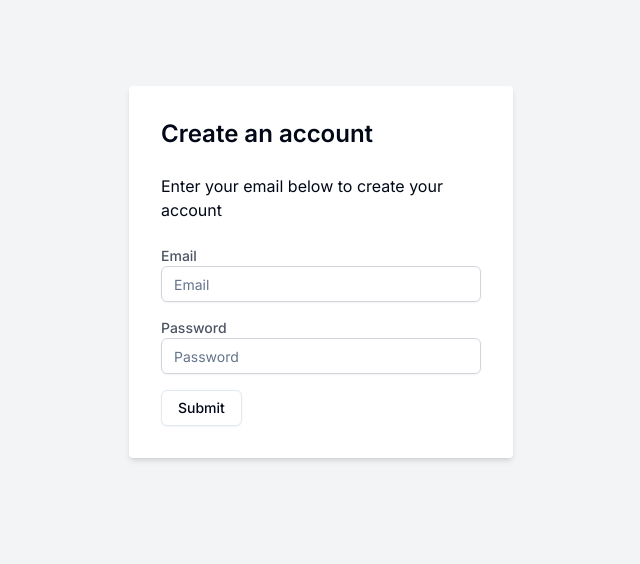
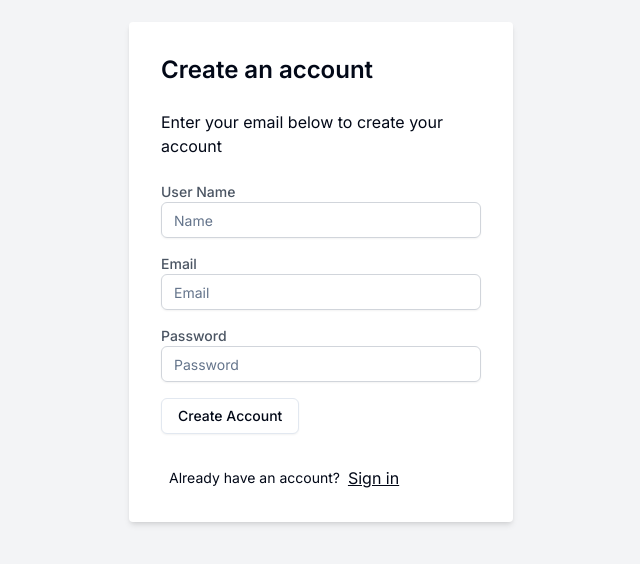
Before and after one commit to VIGNESH-2406/rto-space-fe, a Next.js app: page /register in a window 1280 px wide. Shown: the part 128-692 px from the top of the page, without its empty margins (319-959 px from the left). Built offline with nearby package versions, Linux system fonts and the light colour scheme.

Commit message:
auth functionality with toasts and added username field

```diff
--- a/app/layout.js
+++ b/app/layout.js
@@ -1,5 +1,6 @@
 import { Inter } from "next/font/google";
 import "@/styles/globals.css";
+import { Toaster } from "@/components/ui/toaster"
 
 const inter = Inter({ subsets: ["latin"] });
 
@@ -11,7 +12,10 @@ export const metadata = {
 export default function RootLayout({ children }) {
   return (
     <html lang="en">
-      <body className={inter.className} style={{height: '100vh'}}>{children}</body>
+      <body className={inter.className}
+        style={{ height: '100vh' }}>{children}
+        <Toaster />
+      </body>
     </html>
   );
 }
--- a/app/login/page.js
+++ b/app/login/page.js
@@ -7,6 +7,8 @@ import { z } from 'zod';
 import axios from 'axios';
 import { Button } from '@/components/ui/button';
 import { Input } from '@/components/ui/input';
+import Link from 'next/link';
+import { useToast } from "@/components/ui/use-toast"
 
 // Define Zod schema for form validation
 const schema = z.object({
@@ -15,12 +17,14 @@ const schema = z.object({
     const isValidEmail = /\S+@\S+\.(com|in)$/.test(data);
     return isValidEmail || 'Invalid email format';
   }),
-  password: z.string().min(3),
+  password: z.string().min(6),
 
 });
 
 const Login = () => {
   const router = useRouter();
+  const { toast } = useToast()
+
   const { handleSubmit, register, formState: { errors } } = useForm({
     resolver: zodResolver(schema),
   });
@@ -28,18 +32,31 @@ const Login = () => {
   const onSubmit = async (data) => {
     // Make API call to your backend with the provided credentials
     try {
-      const response = await axios.post('http://localhost:3005/api/login', data);
+      const response = await axios.post('http://localhost:3027/api/login', data);
 
-      if (response.ok) {
+      if (response.data.success) {
         // Redirect to the dashboard or another page upon successful login
-        router.push('/dashboard');
+        toast({
+          title: "Login Success",
+          description: response.data.success,
+        })
+        router.push('/');
       } else {
-        // Handle login failure, show error message, etc.
-        console.error('Login failed');
+
+        toast({
+          title: "Login Failed",
+          description: response.data.error,
+        })
+
         router.push('/register');
       }
     } catch (error) {
-      console.error('Error during login:', error);
+      // Handle login failure, show error message, etc.
+      toast({
+        title: "Login Failed",
+        description: error.response.data.message,
+      })
+      console.error('Error during login:',  error.response.data.message);
     }
   };
 
@@ -80,88 +97,18 @@ const Login = () => {
           </div>
 
           <Button type="submit" variant="outline">
-            Submit
+            Login
           </Button>
         </form>
+        <div className='flex items-center mt-8 ml-2'>
+          <p className='text-sm'>Don't have an account?</p>
+          <Link href="/register">
+            <p className="ml-2 underline">Register</p>
+          </Link>
+        </div>
       </div>
     </div>
   );
 };
 
 export default Login;
-
-
-// "use client"
-
-// import React, { useState } from 'react';
-// import { useRouter } from 'next/navigation';
-// import { Button } from "@/components/ui/button"
-// import { Input } from "@/components/ui/input"
-// import axios from "axios"
-
-// const Login = () => {
-//     const router = useRouter();
-//     const [username, setUsername] = useState('');
-//     const [password, setPassword] = useState('');
-
-//     const handleUsernameChange = (e) => {
-//         setUsername(e.target.value);
-//     };
-
-//     const handlePasswordChange = (e) => {
-//         setPassword(e.target.value);
-//     };
-
-//     const handleSubmit = async (e) => {
-//         e.preventDefault();
-//         // Make API call to your backend with the provided credentials
-//         try {
-//             const response = await axios.post('http://localhost:3005/api/login', {
-//                 username, password
-//             });
-
-//             if (response.ok) {
-//                 // Redirect to the dashboard or another page upon successful login
-//                 router.push('/dashboard');
-//             } else {
-//                 // Handle login failure, show error message, etc.
-//                 console.error('Login failed');
-//                 router.push('/register');
-
-//             }
-//         } catch (error) {
-//             console.error('Error during login:', error);
-//         }
-//     };
-
-//     return (
-//         <div className="min-h-screen flex items-center justify-center bg-gray-100">
-//             <div className="bg-white p-8 rounded shadow-md w-96">
-//                 <h1 className="text-2xl font-semibold mb-6">Login</h1>
-//                 <form onSubmit={handleSubmit}>
-//                     <div className="mb-4">
-//                         <label htmlFor="username" className="block text-sm font-medium text-gray-600">
-//                             Username
-//                         </label>
-
-//                         <Input type="email" placeholder="Email" value={username} onChange={handleUsernameChange} />
-//                     </div>
-//                     <div className="mb-4">
-//                         <label htmlFor="password" className="block text-sm font-medium text-gray-600">
-//                             Password
-//                         </label>
-
-//                         <Input type="password" placeholder="Password" value={password} onChange={handlePasswordChange} />
-
-//                     </div>
-
-//                     <Button type="submit" variant="outline">
-//                         Submit
-//                     </Button>
-//                 </form>
-//             </div>
-//         </div>
-//     );
-// };
-
-// export default Login;
--- a/app/register/page.js
+++ b/app/register/page.js
@@ -9,20 +9,25 @@ import { z } from 'zod';
 import { Button } from '@/components/ui/button';
 import { Input } from '@/components/ui/input';
 import axios from 'axios';
+import Link from 'next/link';
+import { useToast } from "@/components/ui/use-toast"
 
 // Define Zod schema for form validation
 const schema = z.object({
+  name: z.string().min(2, 'Name must be at least 2 characters'),
   email: z.string().email('Invalid email format').refine(data => {
     // Custom validation function for email
     const isValidEmail = /\S+@\S+\.(com|in)$/.test(data);
     return isValidEmail || 'Invalid email format';
   }),
-    password: z.string().min(3),
+  password: z.string().min(6),
 
 });
 
 const Register = () => {
   const router = useRouter();
+  const { toast } = useToast()
+
   const { handleSubmit, register, formState: { errors } } = useForm({
     resolver: zodResolver(schema),
   });
@@ -30,18 +35,29 @@ const Register = () => {
   const onSubmit = async (data) => {
     // Make API call to your backend with the provided credentials
     try {
-      const response = await axios.post('http://localhost:3005/api/register', data);
+      const response = await axios.post('http://localhost:3027/api/register', data);
 
-      if (response.ok) {
+      if (response.data.success) {
         // Redirect to the dashboard or another page upon successful registration
-        router.push('/dashboard');
+        toast({
+          title: "Login Success",
+          description: response.data.message,
+        })
+        router.push('/login');
       } else {
         // Handle registration failure, show error message, etc.
-        console.error('Registration failed');
+        toast({
+          title: "Login Failed",
+          description: response.data.error,
+        })
         router.push('/register');
       }
     } catch (error) {
-      console.error('Error during registration:', error);
+      toast({
+        title: "Registration Failed",
+        description: error.response.data.message,
+      })
+      console.error('Error during registration:', error.response.data.message);
     }
   };
 
@@ -51,6 +67,21 @@ const Register = () => {
         <h1 className="text-2xl font-semibold mb-6">Create an account</h1>
         <p className="font-sm mb-6">Enter your email below to create your account</p>
         <form onSubmit={handleSubmit(onSubmit)}>
+          <div className="mb-4">
+            <label htmlFor="name" className="block text-sm font-medium text-gray-600">
+              User Name
+            </label>
+
+            <Input
+              type="name"
+              placeholder="Name"
+              {...register('name')}
+              className={`border ${errors.email ? 'border-red-500' : 'border-gray-300'} px-3 py-2 rounded-md w-full`}
+            />
+            {errors.name && (
+              <span className="text-red-500 text-sm">{errors.name.message}</span>
+            )}
+          </div>
           <div className="mb-4">
             <label htmlFor="email" className="block text-sm font-medium text-gray-600">
               Email
@@ -83,103 +114,18 @@ const Register = () => {
           </div>
 
           <Button type="submit" variant="outline">
-            Submit
+            Create Account
           </Button>
         </form>
+        <div className='flex items-center mt-8 ml-2'>
+          <p className='text-sm'>Already have an account?</p>
+          <Link href="/login">
+            <p className="ml-2 underline">Sign in</p>
+          </Link>
+        </div>
       </div>
     </div>
   );
 };
 
 export default Register;
-
-
-
-
-
-
-
-
-
-
-
-
-// import React, { useState } from 'react';
-// import { useRouter } from 'next/navigation';
-// import { Button } from "@/components/ui/button"
-// import { Input } from "@/components/ui/input"
-
-// import axios from "axios"
-
-// const register = () => {
-//     const router = useRouter();
-
-//     const [username, setUsername] = useState('');
-//     const [password, setPassword] = useState('');
-
-//     const handleUsernameChange = (e) => {
-//         setUsername(e.target.value);
-//     };
-
-//     const handlePasswordChange = (e) => {
-//         setPassword(e.target.value);
-//     };
-
-//     const handleSubmit = async (e) => {
-//         e.preventDefault();
-
-//         // Make API call to your backend with the provided credentials
-//         try {
-//             const response = await axios.post('http://localhost:3005/api/login', {
-//                 username, password
-//             });
-
-//             if (response.ok) {
-//                 // Redirect to the dashboard or another page upon successful login
-//                 router.push('/dashboard');
-
-//             } else {
-//                 // Handle login failure, show error message, etc.
-//                 console.error('register failed');
-//                 router.push('/register');
-
-//             }
-//         } catch (error) {
-//             console.error('Error during login:', error);
-//         }
-//     };
-
-//     return (
-//         <div className="min-h-screen flex items-center justify-center bg-gray-100">
-//             <div className="bg-white p-8 rounded shadow-md w-96">
-//                 <h1 className="text-2xl font-semibold mb-6">Create an account</h1>
-//                 <p className=" font-sm mb-6">Enter your email below to create your account</p>
-//                 <form onSubmit={handleSubmit}>
-//                     <div className="mb-4">
-//                         <label htmlFor="username" className="block text-sm font-medium text-gray-600">
-//                             Username
-//                         </label>
-
-//                         <Input type="email" placeholder="Email" value={username} onChange={handleUsernameChange} />
-//                     </div>
-//                     <div className="mb-4">
-//                         <label htmlFor="password" className="block text-sm font-medium text-gray-600">
-//                             Password
-//                         </label>
-
-//                         <Input type="password" placeholder="Password" value={password} onChange={handlePasswordChange} />
-
-//                     </div>
-
-//                     <Button
-
-//                         type="submit" variant="outline">
-//                         Submit
-//                     </Button>
-//                 </form>
-//             </div>
-//         </div>
-//     );
-// };
-
-// export default register;
```
Lines whose indentation alone changed are shown as unchanged.
